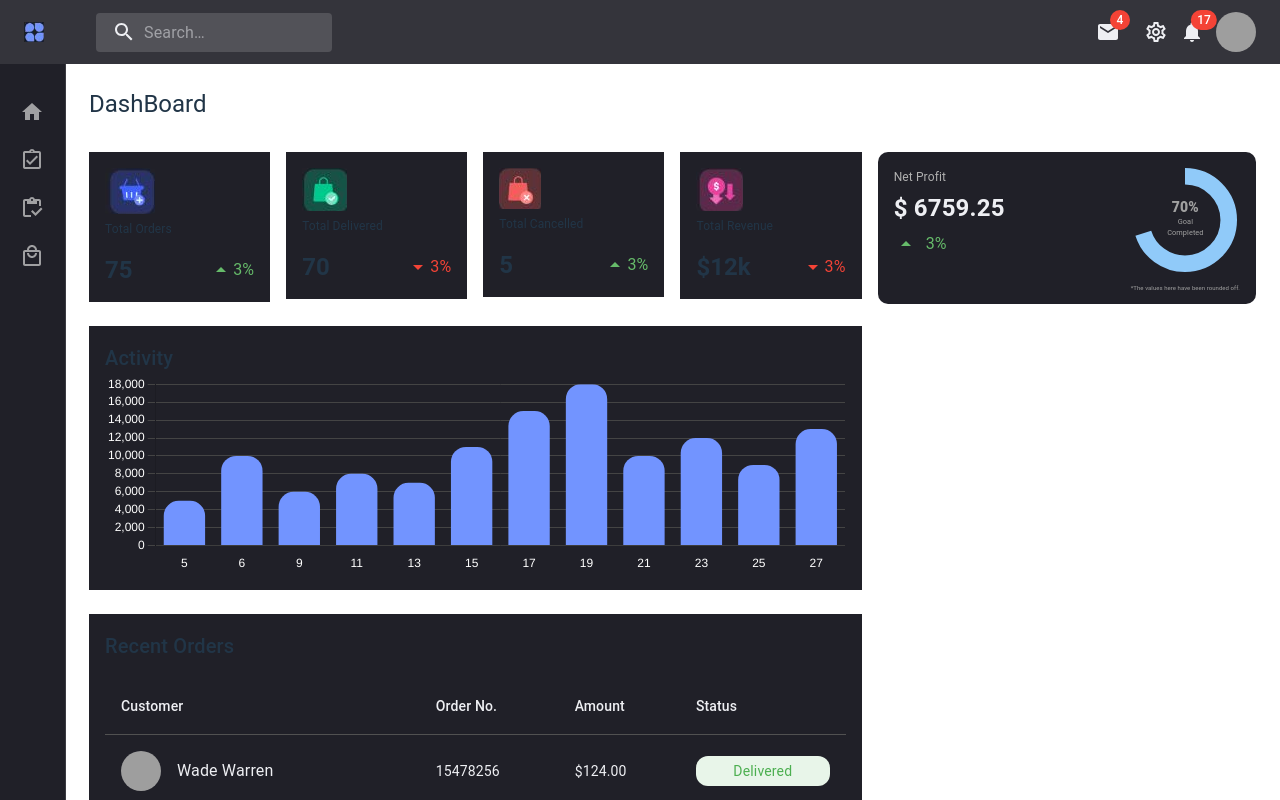
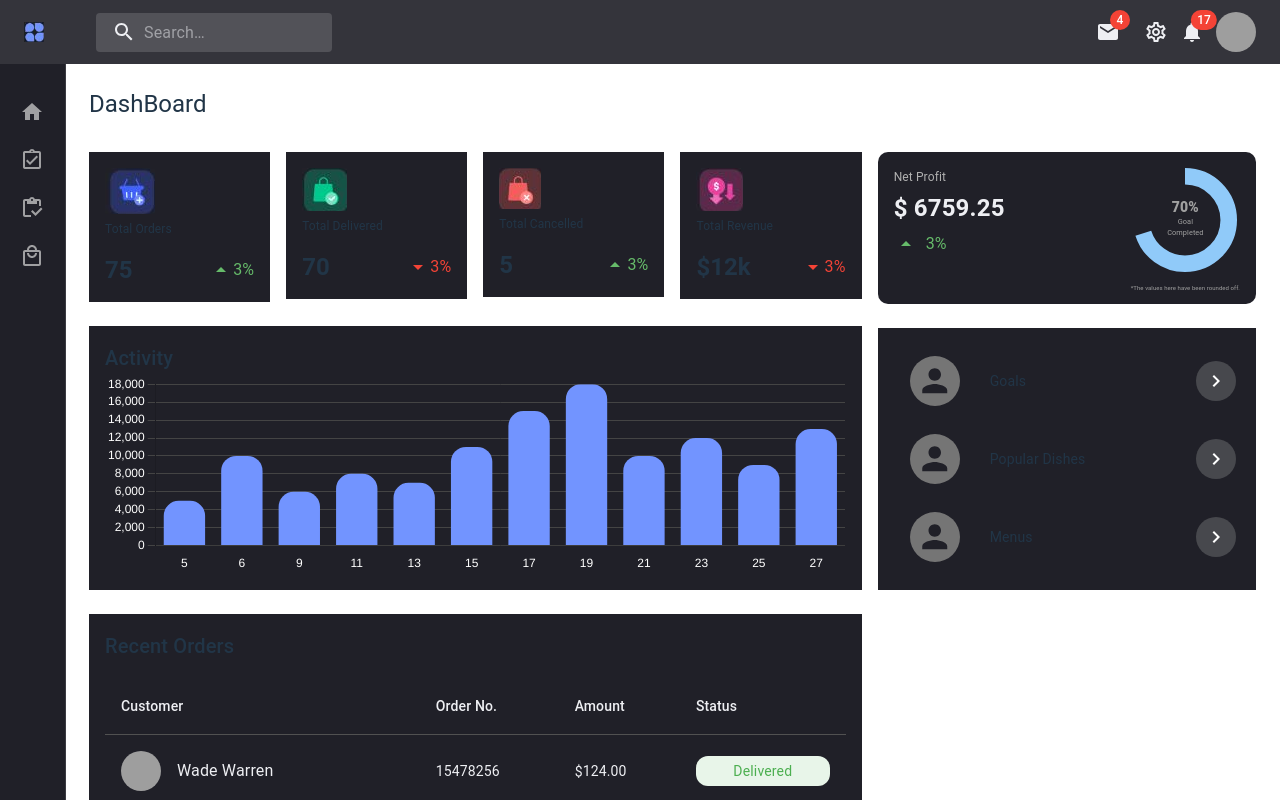
Before and after one commit to NirupanJoe/web-template-dashboard, a React (Vite) app: page /dashboard in a window 1280 px wide. Shown: the top 800 px of the page. Built offline with nearby package versions, Linux system fonts and the light colour scheme; grey boxes are pictures that could not be loaded.

Commit message:
Created the GoalsSection.

```diff
--- a/src/components/DashBoard.jsx
+++ b/src/components/DashBoard.jsx
@@ -4,6 +4,7 @@ import StatisticsCards from './StatisticsCards';
 import RecentOrders from './RecentOrders';
 import ActivityChart from './ActivityCards';
 import NetProfitSection from './NetProfitSection';
+import GoalsSection from './GoalsSection';
 
 function DashBoard() {
   return (
@@ -22,6 +23,7 @@ function DashBoard() {
         <Grid item xs={12} md={4}>
         <Stack marginBottom={2}>
           <NetProfitSection />
+          <GoalsSection />
           </Stack>
         </Grid>
       </Grid>
--- /dev/null
+++ b/src/components/GoalsSection.jsx
@@ -0,0 +1,46 @@
+import React from 'react';
+import { Box, IconButton, Avatar, Container, Stack } from '@mui/material';
+import ChevronRightOutlinedIcon from '@mui/icons-material/ChevronRightOutlined';
+import List from '@mui/material/List';
+import ListItem from '@mui/material/ListItem';
+import ListItemAvatar from '@mui/material/ListItemAvatar';
+import ListItemText from '@mui/material/ListItemText';
+
+const goals = [
+  { text: 'Goals', icon: 'Goals' },
+  { text: 'Popular Dishes', icon: 'Popular Dishes' },
+  { text: 'Menus', icon: 'Menus' },
+];
+
+const GoalsSection = () => {
+  return (
+    <Box className="goals" mt={1} height={230} bgcolor={'#202028'} padding={2}>
+      <Stack justifyContent={'space-between'} height={'100%'}>
+        {goals.map((goal) => (
+          <List dense key={goal.text}>
+            <ListItem
+              secondaryAction={
+                <IconButton edge="end" aria-label="delete"
+                  sx={{ borderRadius: '50%', backgroundColor: "#47484D" }}>
+                  <ChevronRightOutlinedIcon />
+                </IconButton>
+              }
+            >
+              <ListItemAvatar >
+                <Avatar sx={{ width: 50, height: 50 }} alt={goal.text} >
+                </Avatar>
+              </ListItemAvatar>
+              <Container>
+                <ListItemText
+                  primary={goal.text}
+                />
+              </Container>
+            </ListItem>
+          </List>
+        ))}
+      </Stack>
+    </Box>
+  );
+}
+
+export default GoalsSection;
```
